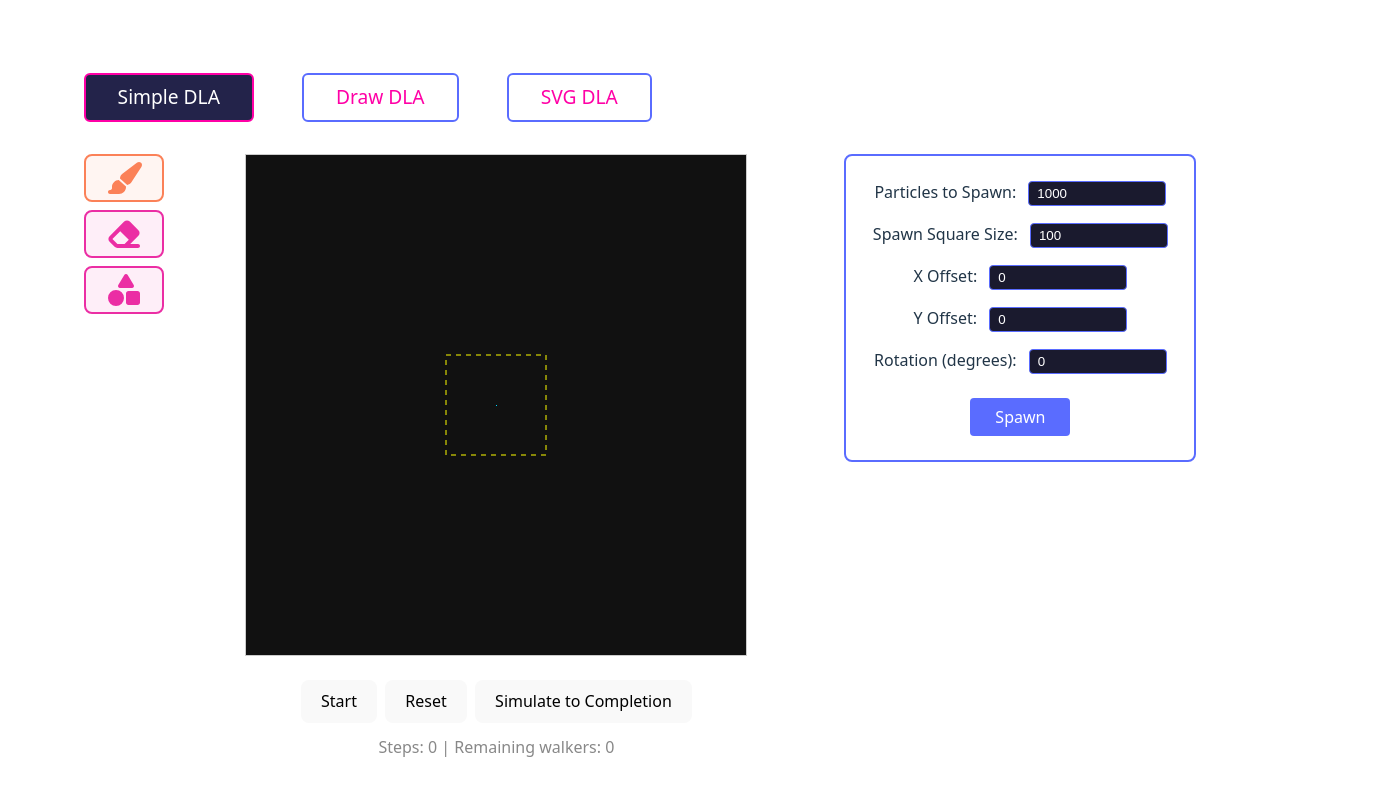
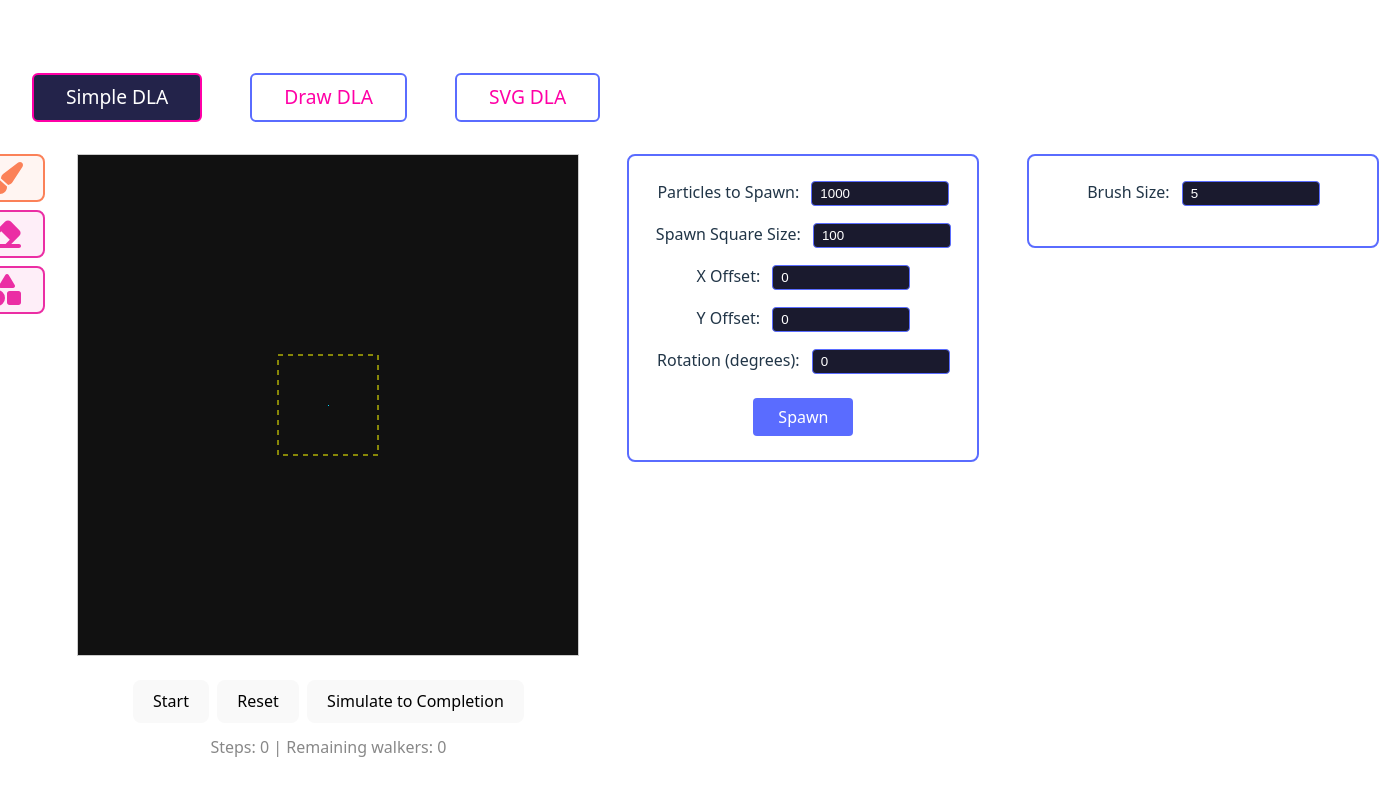
Before and after one commit to chriswininger/DLA-Studio-2025, a React (Vite) app: page /simple-2d-animated-dla in a window 1280 px wide. Shown: the top 796 px of the page, 1379 px wide, since content can reach past the window. Built offline with nearby package versions, Linux system fonts and the light colour scheme.

Commit message:
added paint brush controls

```diff
--- /dev/null
+++ b/src/tabs/Simple2DAnimatedDLA/paint-brush-controls/paint-brush-controls.css
@@ -0,0 +1,26 @@
+.dlasim_paint-controls {
+  margin-left: 48px;
+  border: 2px solid #5a6cff;
+  border-radius: 8px;
+  padding: 24px;
+  min-width: 300px;
+}
+
+.dlasim_paint-row {
+  margin-bottom: 16px;
+}
+
+.dlasim_paint-input {
+  margin-left: 8px;
+  width: 120px;
+  padding: 4px 8px;
+  border: 1px solid #5a6cff;
+  border-radius: 4px;
+  background: #1a1a2e;
+  color: #fff;
+}
+
+.dlasim_paint-input:disabled {
+  opacity: 0.5;
+  cursor: not-allowed;
+}
--- /dev/null
+++ b/src/tabs/Simple2DAnimatedDLA/paint-brush-controls/paint-brush-controls.tsx
@@ -0,0 +1,47 @@
+import React from 'react';
+import { useDispatch } from 'react-redux';
+import { useAppSelector } from '../../../store';
+import { setBrushSize } from '../simple-2d-animated-dla-slice';
+import type { RootState } from '../../../store';
+import type { Simple2DAnimatedDLAUIState } from '../simple-2d-animated-dla-slice';
+import './paint-brush-controls.css';
+
+interface PaintBrushControlsProps {
+  isRunning: boolean;
+}
+
+const PaintBrushControls: React.FC<PaintBrushControlsProps> = ({
+  isRunning
+}) => {
+  const dispatch = useDispatch();
+  const brushSize = useAppSelector((state: RootState) =>
+    (state.simple2dAnimatedDla as Simple2DAnimatedDLAUIState).brushSize
+  );
+
+  return (
+    <div className="dlasim_paint-controls">
+      <div className="dlasim_paint-row">
+        <label htmlFor="dla-brush-size">Brush Size: </label>
+        <input
+          id="dla-brush-size"
+          type="number"
+          min={1}
+          max={50}
+          value={brushSize}
+          onChange={handleBrushSizeChange}
+          disabled={isRunning}
+          className="dlasim_paint-input"
+        />
+      </div>
+    </div>
+  );
+
+  function handleBrushSizeChange(e: React.ChangeEvent<HTMLInputElement>) {
+    const val = parseInt(e.target.value, 10);
+    if (!isNaN(val) && val > 0 && val <= 50) {
+      dispatch(setBrushSize(val));
+    }
+  }
+};
+
+export default PaintBrushControls;
--- a/src/tabs/Simple2DAnimatedDLA/simple-2d-animated-dla-slice.ts
+++ b/src/tabs/Simple2DAnimatedDLA/simple-2d-animated-dla-slice.ts
@@ -9,6 +9,7 @@ export interface Simple2DAnimatedDLAUIState {
   spawnYOffset: number;
   spawnRotation: number;
   spawnSquareSize: number;
+  brushSize: number;
   isRunning: boolean;
   selectedTool: Simple2DAnimatedDLATool;
 }
@@ -19,6 +20,7 @@ const initialState: Simple2DAnimatedDLAUIState = {
   spawnYOffset: 0,
   spawnRotation: 0,
   spawnSquareSize: 100,
+  brushSize: 5,
   isRunning: false,
   selectedTool: 'brush',
 };
@@ -42,6 +44,9 @@ const slice = createSlice({
     setSpawnSquareSize(state, action: PayloadAction<number>) {
       state.spawnSquareSize = action.payload;
     },
+    setBrushSize(state, action: PayloadAction<number>) {
+      state.brushSize = action.payload;
+    },
     setIsRunning(state, action: PayloadAction<boolean>) {
       state.isRunning = action.payload;
     },
@@ -51,5 +56,5 @@ const slice = createSlice({
   },
 });
 
-export const { setNumParticles, setSpawnXOffset, setSpawnYOffset, setSpawnRotation, setSpawnSquareSize, setIsRunning, setSelectedTool } = slice.actions;
+export const { setNumParticles, setSpawnXOffset, setSpawnYOffset, setSpawnRotation, setSpawnSquareSize, setBrushSize, setIsRunning, setSelectedTool } = slice.actions;
 export default slice.reducer;
--- a/src/tabs/Simple2DAnimatedDLA/simple-2d-animated-dla.tsx
+++ b/src/tabs/Simple2DAnimatedDLA/simple-2d-animated-dla.tsx
@@ -10,6 +10,7 @@ import type { Simple2DAnimatedDLAUIState } from './simple-2d-animated-dla-slice'
 import './simple-2d-animated-dla.css';
 import ToolBar from './tool-bar/tool-bar';
 import ShapeSpawnControls from './shape-spawn-controls/shape-spawn-controls';
+import PaintBrushControls from './paint-brush-controls/paint-brush-controls';
 // Vite/ESM native worker import
 // No import needed, use new Worker(new URL(...), { type: 'module' })
 
@@ -72,6 +73,10 @@ const Simple2DAnimatedDLA: React.FC = () => {
           isRunning={isRunning}
           spawnSquareSize={spawnSquareSize}
           onSpawnShapeChanged={handleSpawnShapeChanged}
+        />
+        {/* Paint brush controls */}
+        <PaintBrushControls
+          isRunning={isRunning}
         />
       </div>
     </div>
```
